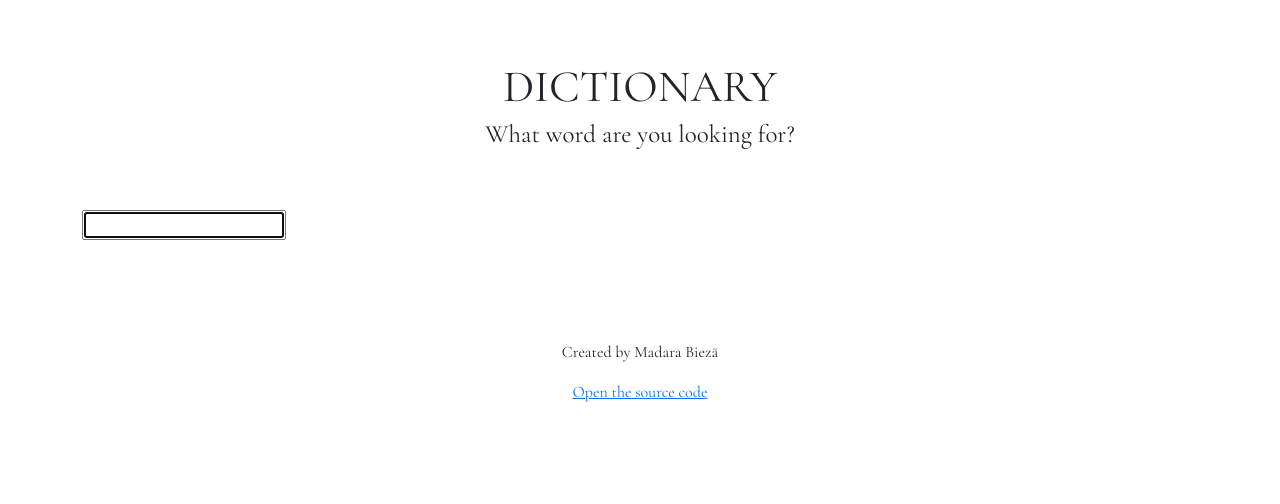
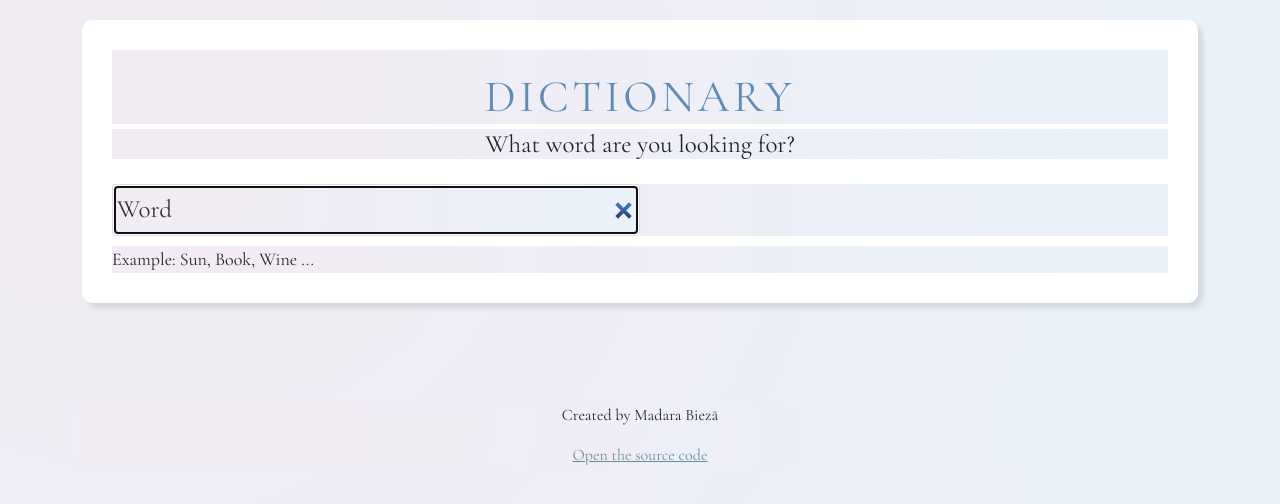
Before and after one commit to madara-bie/dictionary-project, a React (Create React App) app: page / in a window 1280 px wide. Shown: the top 504 px of the page. Built offline with nearby package versions, Linux system fonts and the light colour scheme; no server answers.

Commit message:
Styled the application

```diff
--- a/src/App.css
+++ b/src/App.css
@@ -1,22 +1,10 @@
 * {
     font-family: 'Cormorant Garamond', serif;
+    background: radial-gradient(circle at 10% 20%, rgb(242, 235, 243) 0%, rgb(234, 241, 249) 90.1%);
 }
 
-header {
-    height: 150px;
-    margin: 40px auto 20px auto;
-}
-.App-header h1,
-.App-header h4 {
-    margin: 40px auto 0 auto;
-    padding-top: 20px;
-    text-align: center;
-    font-size: 45px;
-}
-.App-header h4 {
-    margin: 5px auto 25px auto;
-    padding-top: 0;
-    font-size: 25px;
+a {
+    color: rgb(106, 141, 155);
 }
 
 .App-footer {
--- a/src/App.js
+++ b/src/App.js
@@ -5,10 +5,6 @@ export default function App() {
   return (
     <div className="App">
       <div className="container">
-        <header className="App-header">
-          <h1>DICTIONARY</h1>
-          <h4>What word are you looking for?</h4>
-        </header>
         <main>
           <Dictionary />
         </main>
--- a/src/Dictionary.css
+++ b/src/Dictionary.css
@@ -0,0 +1,40 @@
+.App-header-h1 {
+    color: #608DB7;
+    font-weight: 500;
+    letter-spacing: 0.23rem;
+}
+
+.App-header-h1,
+.App-header-h4 {
+    margin: 0 auto;
+    padding-top: 20px;
+    text-align: center;
+    font-size: 45px;
+}
+.App-header-h4 {
+    margin: 5px auto 25px auto;
+    padding-top: 0;
+    font-size: 25px;
+}
+
+.Dictionary section {
+    background: #fff;
+    padding: 30px;
+    border-radius: 10px;
+    box-shadow: 5px 5px 5px rgba(0, 0, 0, 0.1);
+    margin: 20px 0;
+}
+
+.Dictionary input {
+    width: 50%;
+    padding: 6px 4px;
+    border: 1px solid #ddd;
+    border-radius: 5px;
+    color: #333;
+    font-size: 25px;
+}
+
+.hint {
+    font-size: 18px;
+    margin-top: 10px;
+}
--- a/src/Dictionary.js
+++ b/src/Dictionary.js
@@ -4,33 +4,53 @@ import axios from "axios";
 import Results from "./Results.js";
 
 export default function Dictionary() {
-    let [keyword, setKeyword] = useState("");
+    let [keyword, setKeyword] = useState("word");
     let [results, setResults] = useState(null);
+    let [loaded, setLoaded] = useState(false);
 
     function handleResponse(response) {
         setResults(response.data[0]);
     }
 
-    function search(event) {
-        event.preventDefault();
-
+    function search() {
         //Documentation: https://dictionaryapi.dev/
 
         let apiUrl = `https://api.dictionaryapi.dev/api/v2/entries/en/${keyword}`;
         axios.get(apiUrl).then(handleResponse);
-        console.log(apiUrl);
+    }
+
+    function handleSubmit(event) {
+        event.preventDefault();
+        search();
     }
 
     function handleKeywordChange(event) {
         setKeyword(event.target.value);
     }
 
+    function load() {
+        setLoaded(true);
+        search();
+    }
+
+    if (loaded) {
         return (
             <div className="Dictionary">
-            <form onSubmit={search} onChange={handleKeywordChange}>
-                <input type="search" autoFocus={true}/>
+                <section>
+                    <h1 className="App-header-h1">DICTIONARY</h1>
+                    <h4 className="App-header-h4">What word are you looking for?</h4>
+                    <form onSubmit={handleSubmit}>
+                        <input type="search" onChange={handleKeywordChange} autoFocus={true} defaultValue="Word"/>
                     </form>
+                    <div className="hint">
+                        Example: Sun, Book, Wine ...
+                    </div>
+                </section>
                 <Results results={results} />
             </div>
         );
+    } else {
+        load();
+        return("Loading");
     }
+}
--- /dev/null
+++ b/src/Meaning.css
@@ -0,0 +1,13 @@
+.Meaning h3 {
+    text-transform: capitalize;
+    font-size: 28px;
+    font-weight: 700;
+    line-height: 1.5;
+    color: #608DB7;
+}
+
+.Meaning .example {
+    font-size: 18px;
+    opacity: 0.7;
+    font-style: italic;
+}
--- a/src/Meaning.js
+++ b/src/Meaning.js
@@ -1,5 +1,6 @@
 import React from "react";
 import Synonyms from "./Synonyms.js";
+import "./Meaning.css";
 
 export default function Meaning(props) {
     return (
@@ -8,14 +9,12 @@ export default function Meaning(props) {
             {props.meaning.definitions.map(function(definition, index) {
                 return (
                     <div key={index}>
-                        <p>
-                            <strong>Definition: </strong>
+                        <div className="definition">
                             {definition.definition}
-                            <br />
-                            <strong>Example: </strong>
-                            <em>{definition.example}</em>
-                            <br />
-                        </p>
+                        </div>
+                        <div className="example">
+                            {definition.example}
+                        </div>
                         <Synonyms synonyms={definition.synonyms} />
                     </div>
                 );
--- /dev/null
+++ b/src/Phonetic.css
@@ -0,0 +1,23 @@
+.Phonetic {
+    height: 60px;
+}
+
+.Phonetic a {
+    border: 1px solid #ddd;
+    text-decoration: none;
+    padding: 10px 15px;
+    border-radius: 20px;
+    transition: all 150ms ease-in-out;
+    margin-right: 15px;
+    font-size: 20px;
+}
+
+.Phonetic a:hover {
+    background: #608DB7;
+    color: #fff;
+}
+
+.Phonetic .text {
+    opacity: 0.7;
+    font-weight: 700;
+}
--- a/src/Phonetic.js
+++ b/src/Phonetic.js
@@ -1,4 +1,5 @@
 import React from "react";
+import "./Phonetic.css";
 
 export default function Phonetic(props) {
     return (
@@ -6,8 +7,9 @@ export default function Phonetic(props) {
             <a href={props.phonetic.audio} target="_blank" rel="noreferrer">
                 Listen
             </a>
-            <br />
-            {props.phonetic.text}
+            <span className="text">
+                {props.phonetic.text}
+            </span>
         </div>
     );
 }
--- /dev/null
+++ b/src/Results.css
@@ -0,0 +1,7 @@
+
+.Results h2 {
+    font-size: 45px;
+    font-weight: 700;
+    text-transform: capitalize;
+    line-height: 1.5;
+}
--- a/src/Results.js
+++ b/src/Results.js
@@ -1,11 +1,13 @@
 import React from "react";
 import Meaning from "./Meaning.js";
 import Phonetic from "./Phonetic.js";
+import "./Results.css";
 
 export default function Results(props) {
     if (props.results) {
         return (
         <div className="Results">
+            <section>
                 <h2>{props.results.word}</h2>
                 {props.results.phonetics.map(function(phonetic, index) {
                     return (
@@ -14,11 +16,12 @@ export default function Results(props) {
                         </div>
                     );
                 })}
+            </section>
             {props.results.meanings.map(function(meaning, index) {
                 return (
-                    <div key={index}>
+                    <section key={index}>
                         <Meaning meaning={meaning} />
-                    </div>
+                    </section>
                 );
             })}
         </div>
--- /dev/null
+++ b/src/Synonyms.css
@@ -0,0 +1,11 @@
+.Synonyms {
+    margin: 20px 0;
+    padding: 0;
+}
+
+.Synonyms li {
+    display: inline-block;
+    padding-right: 14px;
+    font-size: 18px;
+    line-height: 1;
+}
--- a/src/Synonyms.js
+++ b/src/Synonyms.js
@@ -1,4 +1,5 @@
 import React from "react";
+import "./Synonyms.css";
 
 export default function Synonyms(props) {
     if (props.synonyms) {
```
Lines whose indentation alone changed are shown as unchanged.
